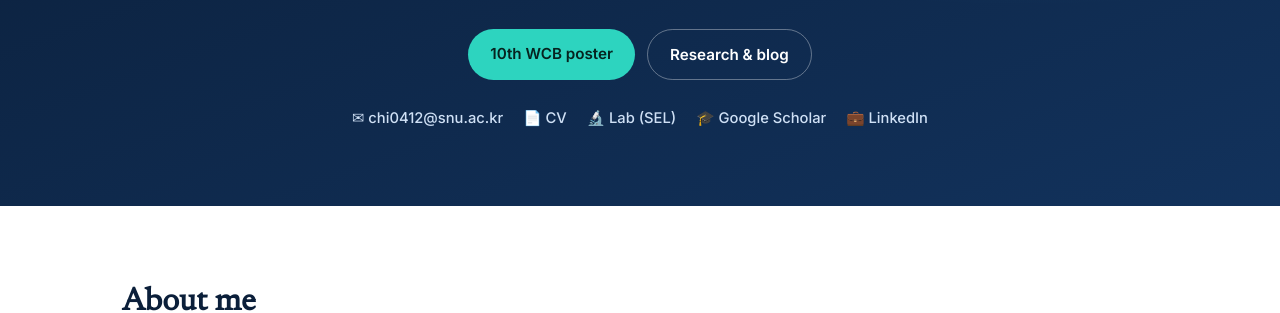
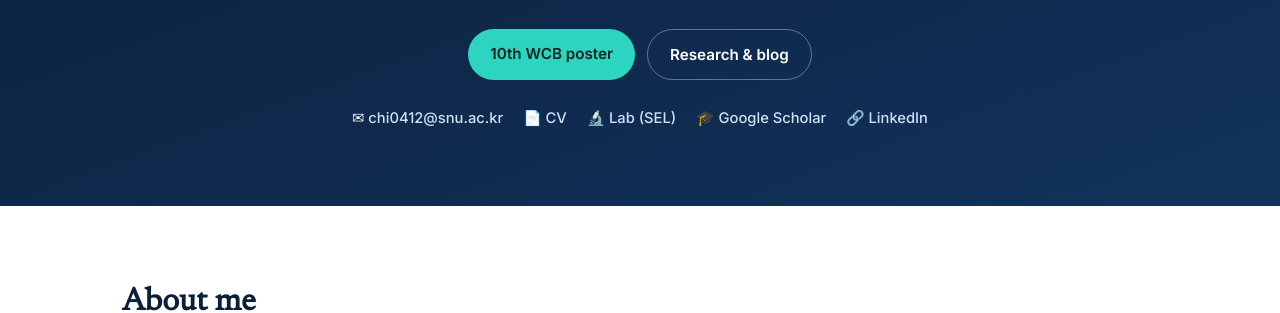
Before and after one commit to 27bro/27bro.github.io, a Jekyll site: the page built from index.html, in a window 1280 px wide. Shown: the part 311-624 px from the top of the page. Built offline with Jekyll 4.4.1, drawn with Linux system fonts in a browser that asks for light colours; some of the changed text lies outside the part shown.

Commit message:
Brighten mail icons and switch LinkedIn to link emoji.
Co-authored-by: Cursor <cursoragent@cursor.com>

```diff
--- a/_includes/footer.html
+++ b/_includes/footer.html
@@ -3,7 +3,7 @@
     <div>
       <strong>{{ site.author.name }}</strong> · {{ site.author.role }}<br>
       {{ site.author.affiliation }}<br>
-      ✉ {{ site.email }}
+      <span class="footer-email-icon" aria-hidden="true">✉</span> {{ site.email }}
     </div>
     <div class="footer-links">
       <a href="{{ site.cv_pdf | relative_url }}" target="_blank" rel="noopener">CV</a>
--- a/assets/css/style.css
+++ b/assets/css/style.css
@@ -111,6 +111,8 @@ a:hover { text-decoration: underline; }
 .hero-links a,
 .hero-links span { color: #cfe0f5 !important; font-size: 0.92rem; font-weight: 500; }
 .hero-links a:hover { color: #fff !important; text-decoration: none; }
+.hero-links .hero-icon { color: #fff !important; }
+.footer-email-icon { color: #fff; }
 
 /* ─────────────────────────── Sections ─────────────────────────── */
 .section { padding: 70px 0; }
--- a/index.html
+++ b/index.html
@@ -19,11 +19,11 @@ title: About
     </div>
 
     <div class="hero-links">
-      <span>✉ {{ site.email }}</span>
+      <span><span class="hero-icon" aria-hidden="true">✉</span> {{ site.email }}</span>
       <a href="{{ site.cv_pdf | relative_url }}" target="_blank" rel="noopener">📄 CV</a>
       <a href="{{ site.lab_url }}" target="_blank" rel="noopener">🔬 Lab (SEL)</a>
       <a href="{{ site.scholar_url }}" target="_blank" rel="noopener">🎓 Google Scholar</a>
-      <a href="{{ site.linkedin_url }}" target="_blank" rel="noopener">💼 LinkedIn</a>
+      <a href="{{ site.linkedin_url }}" target="_blank" rel="noopener">🔗 LinkedIn</a>
     </div>
   </div>
 </section>
```
